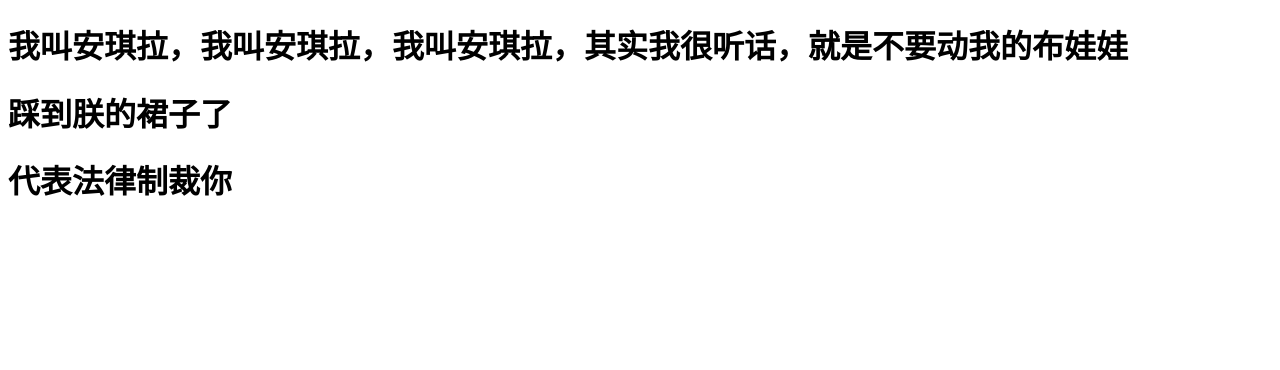
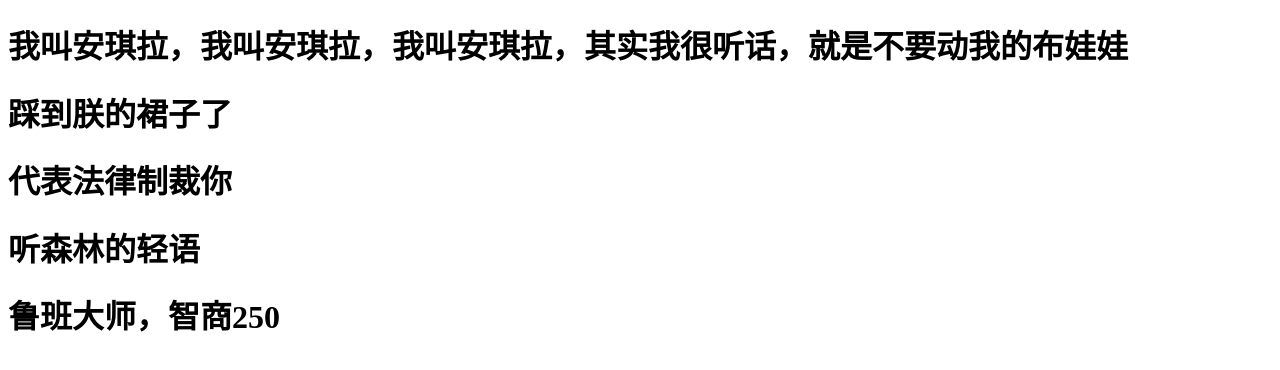
Before and after one commit to shiziweiya/a, a plain HTML site: page index.html in a window 1280 px wide. Drawn offline with Linux system fonts and the light colour scheme.

Commit message:
第四次提交

```diff
--- a/index.html
+++ b/index.html
@@ -8,5 +8,7 @@
 		<h1>我叫安琪拉，我叫安琪拉，我叫安琪拉，其实我很听话，就是不要动我的布娃娃</h1>
 		<h1>踩到朕的裙子了</h1>
 		<h1>代表法律制裁你</h1>
+		<h1>听森林的轻语</h1>
+		<h1>鲁班大师，智商250</h1>
 	</body>
 </html>
```
